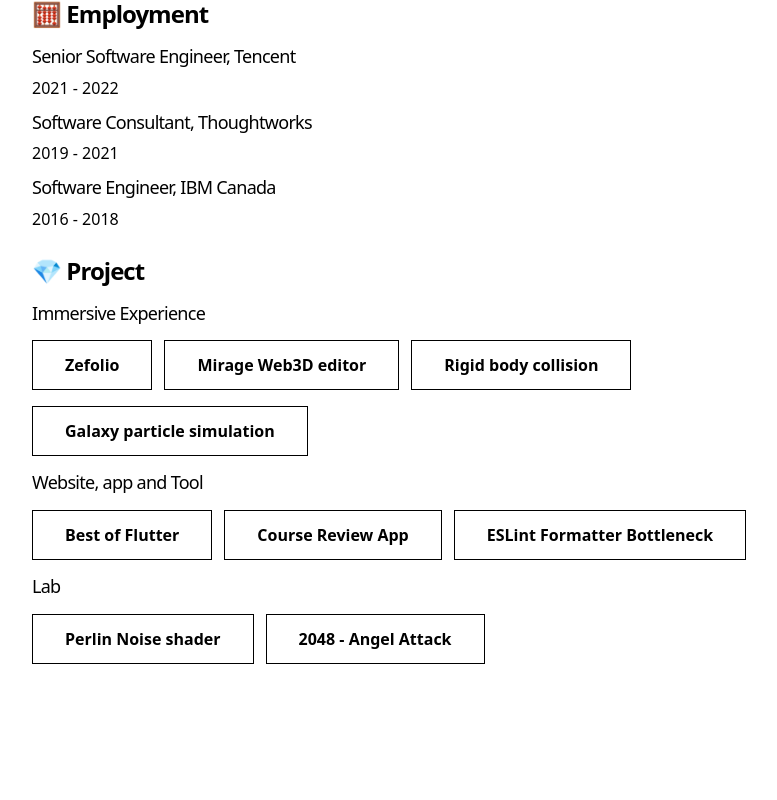
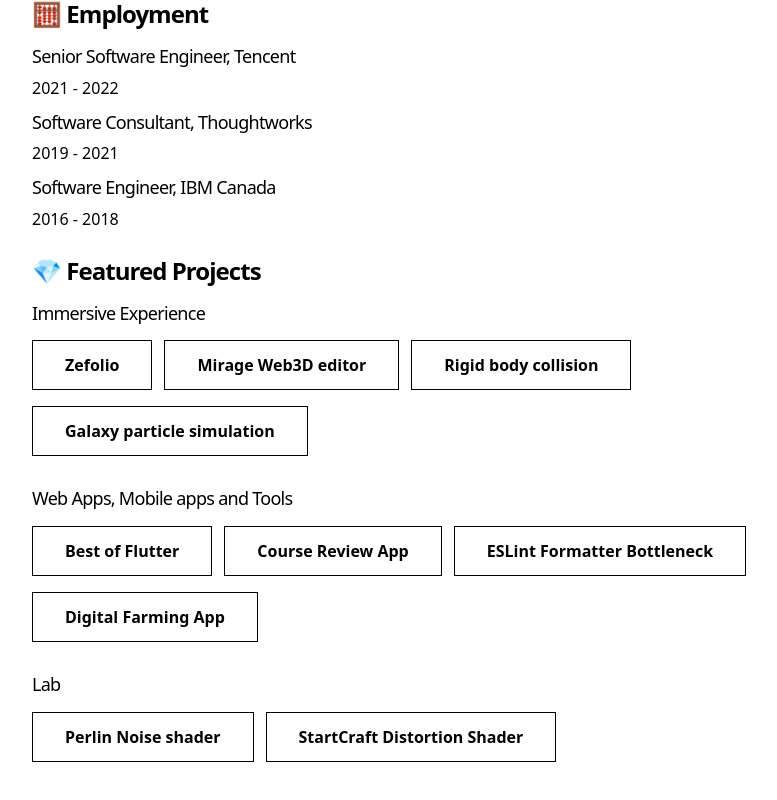
Before and after one commit to paladinze/ze-blog, a Next.js app: page /about in a window 1280 px wide. Shown: the part 444-1244 px from the top of the page, without its empty margins (244-1021 px from the left). Before the commit the page ends 1212 px from the top, so only its background shows below. Built offline with nearby package versions, Linux system fonts and the light colour scheme.

Commit message:
feat(about): update project links

```diff
--- a/data/constants.js
+++ b/data/constants.js
@@ -29,6 +29,7 @@
   PROJECT: 'project',
   LAB: 'lab',
   WEB3D: 'web3d',
+  WEBAPP: 'webapp',
   TOOL: 'tool'
 }
 export const DEFAULT_TAG = TAGS.ALL;
@@ -36,43 +37,47 @@
 export const PROJECT_LINKS = [
   {
     name: 'Zefolio',
-    url: 'https://shaderly.com',
+    url: 'posts/zefolio',
     tag: TAGS.WEB3D
   },
   {
     name: 'Mirage Web3D editor',
-    url: 'https://static.res.qq.com/nav/web3d/editor/index.html?w3d=https://static.res.qq.com/nav/web3d/editor/examples/beautiful-planet/app.w3d',
+    url: 'posts/web3d-editor',
     tag: TAGS.WEB3D
   },
   {
     name: 'Rigid body collision',
-    url: 'https://collision.shaderly.com',
+    url: 'posts/rigid-body-collisions',
     tag: TAGS.WEB3D
   },
   {
     name: 'Galaxy particle simulation',
-    url: 'https://galaxy-olive.vercel.app/',
+    url: 'posts/galaxy',
     tag: TAGS.WEB3D
   },
   {
     name: 'Best of Flutter',
-    url: 'https://github.com/paladinze/best-of-flutter',
+    url: 'posts/best-of-flutter',
     tag: TAGS.TOOL
   }, {
     name: 'Course Review App',
-    url: 'http://huoshui.org',
+    url: 'posts/huoshui-course-review',
     tag: TAGS.TOOL
   }, {
     name: 'ESLint Formatter Bottleneck',
-    url: 'https://github.com/paladinze/eslint-formatter-bottleneck',
+    url: 'posts/eslint-bottleneck-formatter',
     tag: TAGS.TOOL
   }, {
     name: 'Perlin Noise shader',
-    url: 'https://shader-noise.shaderly.com',
+    url: 'posts/perlin-noise',
     tag: TAGS.LAB
   }, {
-    name: '2048 - Angel Attack',
-    url: 'https://2048.shaderly.com',
+    name: 'Digital Farming App',
+    url: 'posts/digital-farming.md',
+    tag: TAGS.WEBAPP
+  }, {
+    name: 'StartCraft Distortion Shader',
+    url: 'posts/starcraft-shader.md',
     tag: TAGS.LAB
   }
 ]
--- a/pages/about.js
+++ b/pages/about.js
@@ -61,11 +61,11 @@
       </Section>
 
       <Section>
-        <SubTitle text={'💎 Project'}/>
+        <SubTitle text={'💎 Featured Projects'}/>
         <h3 className="mb-4 text-lg md:text-1xl tracking-tighter leading-tight">
           {"Immersive Experience"}
         </h3>
-        <div className="flex flex-row justify-left items-center flex-wrap">
+        <div className="mb-4 flex flex-row justify-left items-center flex-wrap">
           {
             PROJECT_LINKS
               .filter(item => item.tag === TAGS.WEB3D)
@@ -73,19 +73,19 @@
           }
         </div>
         <h3 className="mb-4 text-lg md:text-1xl tracking-tighter leading-tight">
-          {"Website, app and Tool"}
+          {"Web Apps, Mobile apps and Tools"}
         </h3>
-        <div className="flex flex-row justify-left items-center flex-wrap">
+        <div className="mb-4 flex flex-row justify-left items-center flex-wrap">
           {
             PROJECT_LINKS
-              .filter(item => item.tag === TAGS.TOOL)
+              .filter(item => [TAGS.TOOL, TAGS.WEBAPP].includes(item.tag))
               .map(({name, url}, index) => <LinkButton name={name} url={url} key={index}/>)
           }
         </div>
         <h3 className="mb-4 text-lg md:text-1xl tracking-tighter leading-tight">
           {"Lab"}
         </h3>
-        <div className="flex flex-row justify-left items-center flex-wrap">
+        <div className="mb-4 flex flex-row justify-left items-center flex-wrap">
           {
             PROJECT_LINKS
               .filter(item => item.tag === TAGS.LAB)
```
